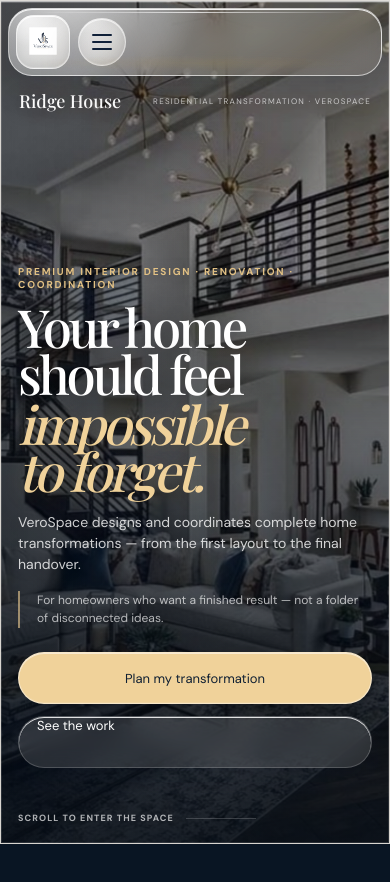
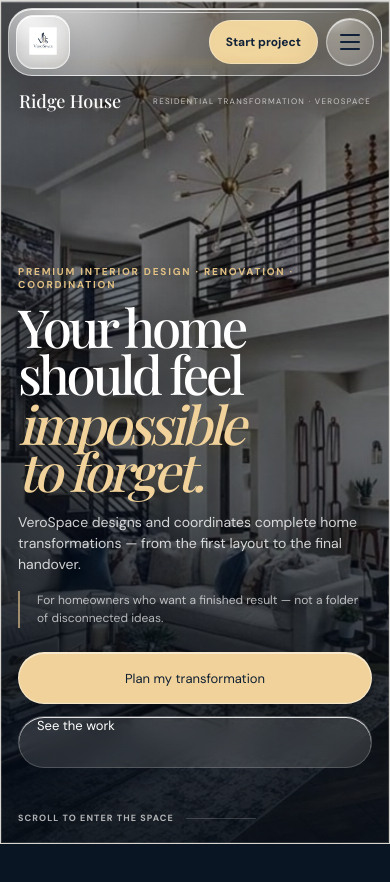
Before and after one commit to Rahmowin-1st/VeroSpace-, a website: page index.html in a window 390 px wide. Shown: the top 882 px of the page. Drawn offline with nearby package versions, Linux system fonts and the light colour scheme; a web font is replaced by a local one.

Commit message:
Remove duplicate hero badge and refine mobile conversion header

```diff
--- a/cinematic-final.css
+++ b/cinematic-final.css
@@ -1,4 +1,5 @@
-/* Final cinematic polish: remove cross-breakpoint UI leakage and tighten the desktop shell. */
+/* Final cinematic polish: remove cross-breakpoint UI leakage and tighten the shell. */
+.hero-media-badge{display:none!important}
 @media(min-width:901px){
   .site-header{grid-template-columns:70px 1fr auto!important;column-gap:18px!important}
   .menu-button{display:none!important}
@@ -18,8 +19,22 @@
 }
 @media(max-width:767px){
   .mobile-journey-dock,.mobile-section-status{display:flex!important}
+  .site-header{grid-template-columns:auto 1fr auto!important;column-gap:8px!important}
+  .header-cta{
+    display:inline-flex!important;justify-self:end;align-items:center;justify-content:center;
+    min-height:44px!important;padding:0 16px!important;border-radius:999px!important;
+    background:rgba(247,218,160,.94)!important;color:#112238!important;
+    border:1px solid rgba(255,255,255,.35)!important;
+    box-shadow:0 10px 28px rgba(8,20,34,.15)!important;
+    font-size:12px!important;font-weight:700!important;
+    white-space:nowrap;
+  }
 }
 @media(max-width:900px){
   .site-header{grid-template-columns:auto 1fr auto!important}
   .brand{width:54px!important;height:54px!important;min-width:54px!important;border-radius:18px!important}
 }
+@media(max-width:350px){
+  .header-cta{padding-inline:12px!important;font-size:11px!important}
+  .site-header{column-gap:6px!important}
+}
```
